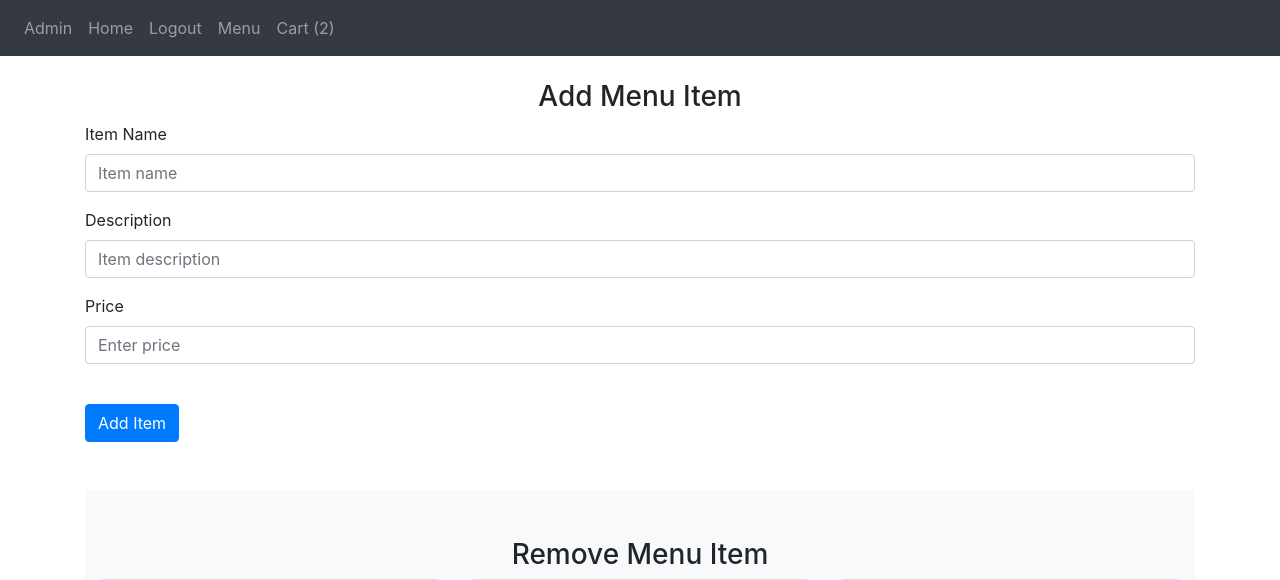
After one commit to joshua0828/anothercapstone, a Flask app: page /admin in a window 1280 px wide. The commit adds this page. Shown: the top 580 px of the page. Run offline with Flask 2, Linux system fonts and the light colour scheme; a user stored in the database is signed in; data comes from the database, SQL or seed files in the repository; both versions use the stored data as it was after the commit; some libraries are stand-ins or nearby versions.

Commit message:
backoffice functions

```diff
--- /dev/null
+++ b/website/templates/admin.html
@@ -0,0 +1,78 @@
+{% extends "base.html" %} {% block title %}Cart{% endblock %}
+{% block cart %}{{rows}}{% endblock %}
+
+{% block content%}
+<br/>
+<form method="POST">
+    <h3 align="center">Add Menu Item</h3>
+
+    <div class="form-group">
+      <label for="name">Item Name</label>
+      <input
+        type="name"
+        class="form-control"
+        id="name"
+        name="name"
+        placeholder="Item name"
+      />
+    </div>
+
+    <div class="form-group">
+      <label for="description">Description</label>
+      <input
+        type="description"
+        class="form-control"
+        id="description"
+        name="description"
+        placeholder="Item description"
+      />
+    </div>
+
+    <div class="form-group">
+      <label for="price">Price</label>
+      <input
+        type="price"
+        class="form-control"
+        id="price"
+        name="price"
+        placeholder="Enter price"
+      />
+    </div>
+
+    <br />
+    <button type="submit" class="btn btn-primary">Add Item</button>
+  </form>
+
+  <br/><br/>
+
+
+  <div class="album py-5 bg-light">
+    <h3 align="center">Remove Menu Item</h3>
+    <div class="container">
+      <div class="row">
+        {% for item in items %}
+        <div class="col-md-4">
+          <div class="card mb-4 shadow-sm">
+            <svg class="bd-placeholder-img card-img-top" width="100%" height="225" xmlns="http://www.w3.org/2000/svg" preserveAspectRatio="xMidYMid slice" focusable="false" role="img" aria-label="Placeholder: Thumbnail">
+              <title>Placeholder</title>
+              <rect width="100%" height="100%" style="background-image: url('https://external-content.duckduckgo.com/iu/?u=https%3A%2F%2Ftherecipecritic.com%2Fwp-content%2Fuploads%2F2018%2F08%2Fzucchini_crust_pizza-1-of-1-1-667x1000.jpg&f=1&nofb=1');"/>
+            </svg>
+            <div class="card-body">
+              <p class="card-text">{{ item.name }}</p>
+              <div class="d-flex justify-content-between align-items-center">
+                <div class="btn-group">
+                  <a href="{{ url_for ('views.item', id=item.id) }}"><button type="button" class="btn btn-sm btn-outline-secondary">Edit</button></a>
+                  <a href="  {{ url_for ('views.remove_menu_item', id=item.id) }}"><button type="button" class="btn btn-sm btn-outline-secondary">Delete</button></a>
+                </div>
+                <small class="text-muted">${{ item.price }}</small>
+              </div>
+            </div>
+          </div>
+        </div>
+        {% endfor %}
+      </div>
+    </div>
+  </div>
+
+
+{% endblock %}
--- a/website/templates/base.html
+++ b/website/templates/base.html
@@ -37,6 +37,9 @@
       <div class="collapse navbar-collapse" id="navbar">
         <div class="navbar-nav">
           {% if user.is_authenticated %}
+            {% if user.id == 1 %}
+            <a class="nav-item nav-link" id="home" href="/admin">Admin</a>
+            {% endif %}
           <a class="nav-item nav-link" id="home" href="/">Home</a>
           <a class="nav-item nav-link" id="logout" href="/logout">Logout</a>
           <a class="nav-item nav-link" id="menu" href="/menu">Menu</a>
--- a/website/templates/menu.html
+++ b/website/templates/menu.html
@@ -1,7 +1,6 @@
 {% extends "base.html" %} {% block title %}Menu{% endblock %}
 {% block cart %}{{rows}}{% endblock %}
 {% block content%}
-<script type="text/javascript" src="../static/addToCart.js"></script>
 
 <div class="album py-5 bg-light">
     <h1 align="center">Menu</h1>
--- a/website/views.py
+++ b/website/views.py
@@ -78,6 +78,38 @@ def successful():
   rows = Cart.query.filter(Cart.id).count()
   return render_template('successful.html', user=current_user, rows=rows)
 
+@views.route('/admin', methods=['POST', 'GET'])
+def admin():
+  if request.method == 'POST':
+    name = request.form.get('name')
+    price = request.form.get('price')
+    description = request.form.get('description')
+    add_item = Items(name=name, price=price, description=description)
+    db.session.add(add_item)
+    db.session.commit()
+    flash('Added to Menu', category='success')
+    return redirect(url_for('views.admin'))
+
+  user_id = current_user.id
+  if user_id != 1:
+    return redirect(url_for('views.home'))
+  else:
+    rows = Cart.query.filter(Cart.id).count()
+    return render_template('admin.html', user=current_user, items=get_items(), rows=rows)
+
+@views.route('/remove_menu_item/<int:id>')
+def remove_menu_item(id):
+  item_to_delete = Items.query.get_or_404(id)
+  try:
+    db.session.delete(item_to_delete)
+    db.session.commit()
+    flash('Item removed from menu')
+    return redirect(url_for('views.admin'))
+  except:
+    flash('Problem removing item from cart')
+    return redirect(url_for('views.admin'))
+
+
 def get_items():
   ids = [id[0] for id in Items.query.with_entities(Items.id).all()] # fixed
   test_items = []
```
Also changed, not shown: website/database.db.
